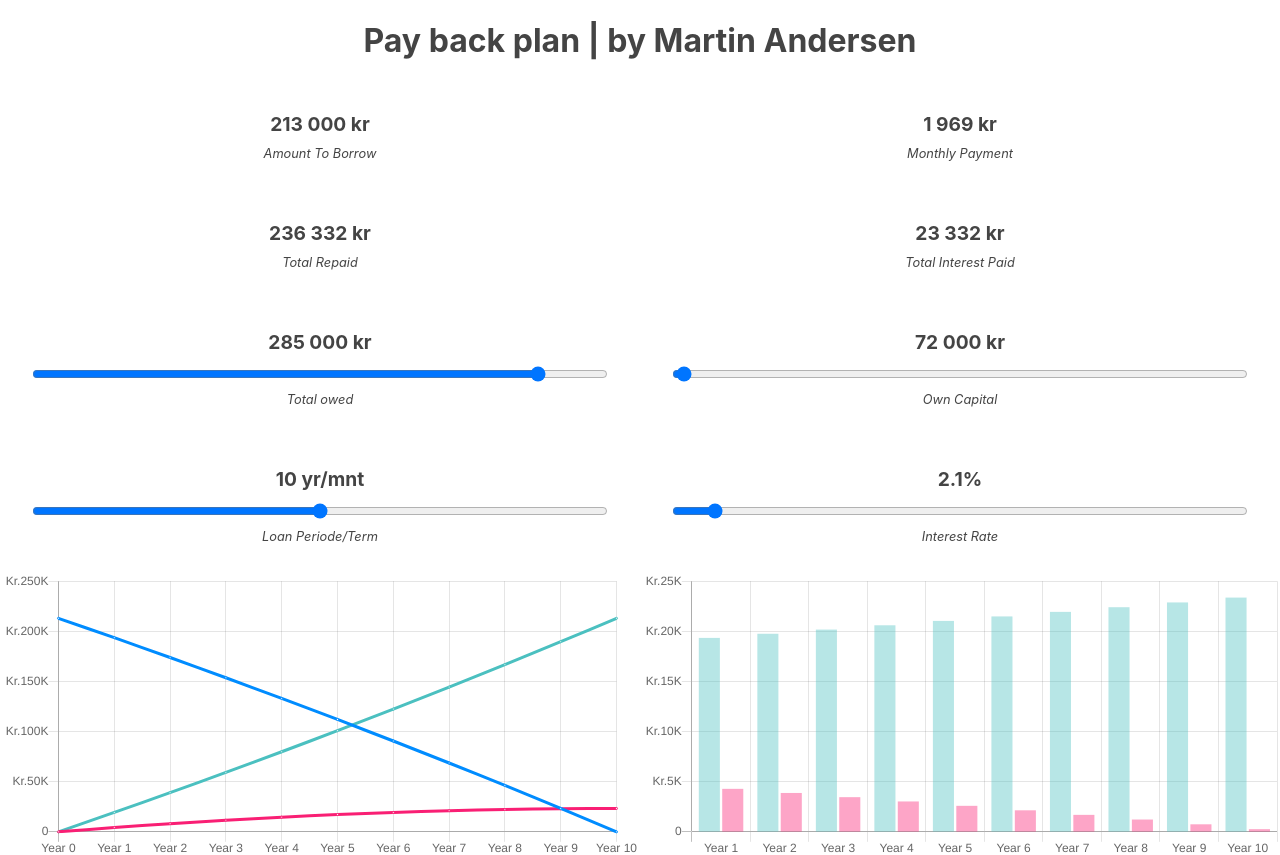
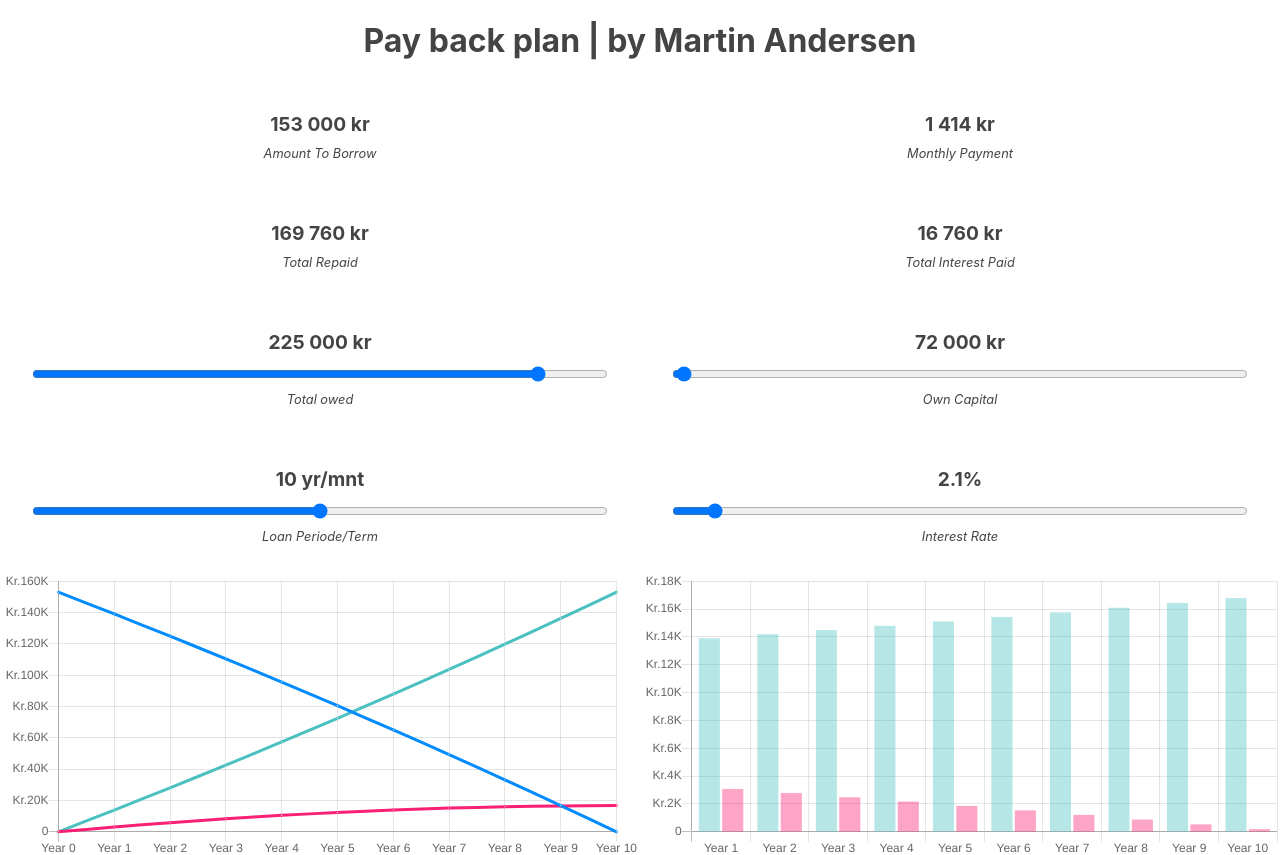
Before and after one commit to webmaeistro/houseloan-calc, a React (Create React App) app: page / in a window 1280 px wide. Shown: the top 855 px of the page. Built offline with nearby package versions, Linux system fonts and the light colour scheme; what react-ga-gtm would draw is missing.

Commit message:
Update Calculator.js

```diff
--- a/src/components/Calculator.js
+++ b/src/components/Calculator.js
@@ -6,8 +6,8 @@ import {PaymentTable} from './PaymentTable';
 
 export const Calculator = () => {
 	const [depositAmount, setDepositAmount] = useState(72000);
-	const [purchasingHousePrice, setPurchasingHousePrice] = useState(285000);
-	const [amountToBorrow, setAmountToBorrow] = useState(213000);
+	const [purchasingHousePrice, setPurchasingHousePrice] = useState(225000);
+	const [amountToBorrow, setAmountToBorrow] = useState(25000);
 	const [houseloanTerm, setHouseloanTerm] = useState(10);
 	const [interestRate, setInterestRate] = useState(2.1);
 	const [monthlyPayment, setMonthlyPayment] = useState(882);
```
